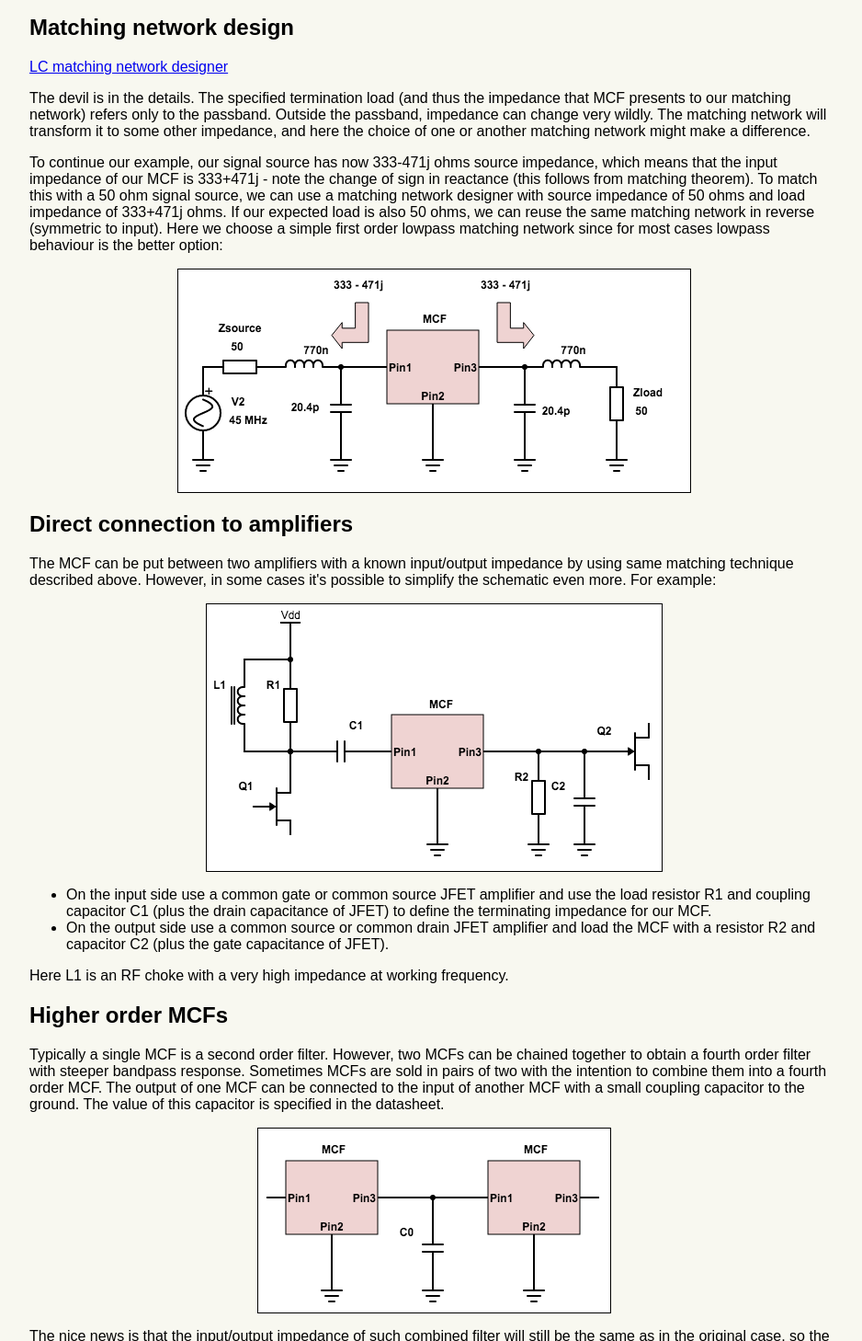
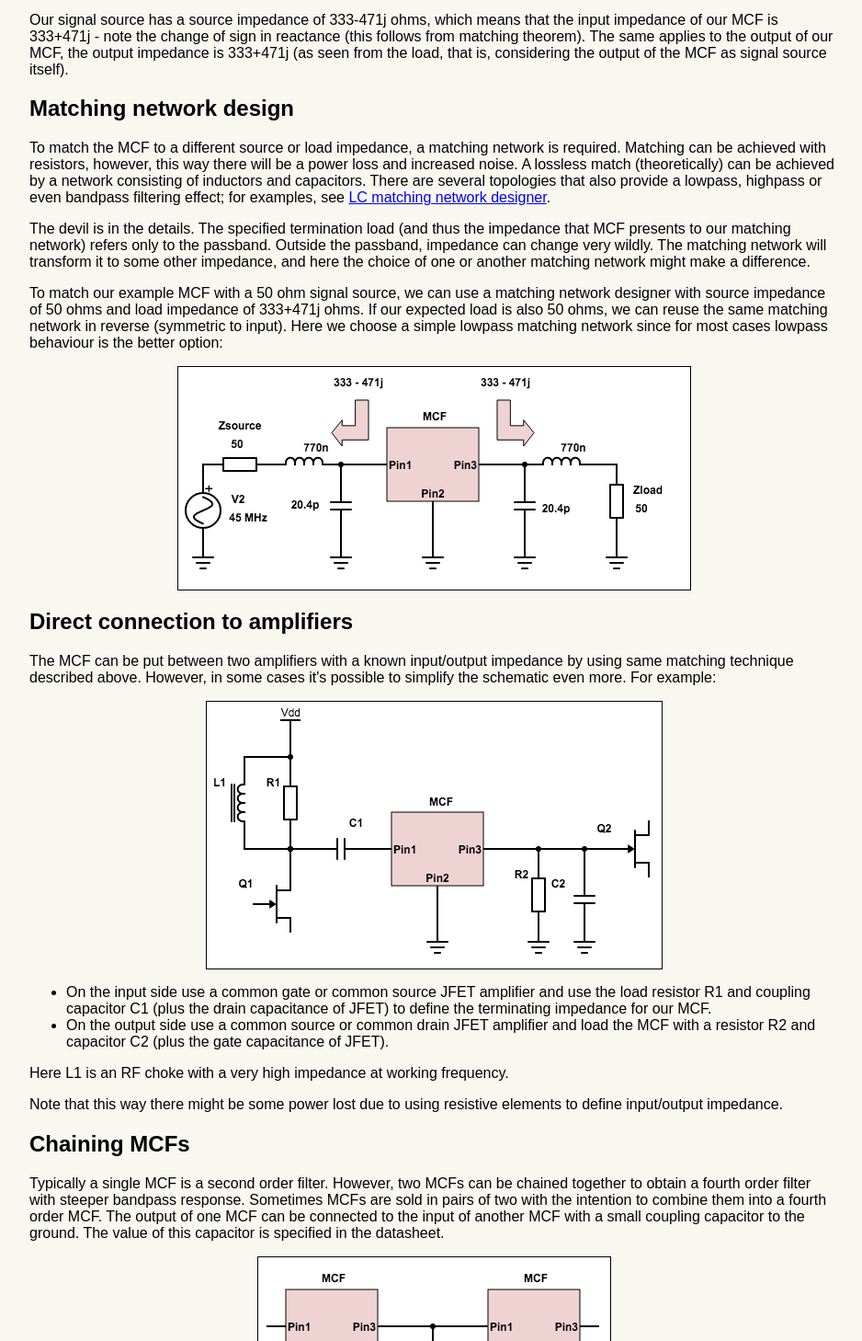
Before and after one commit to kgoba/kgoba.github.io, a plain HTML site: page mcf.html in a window 1280 px wide. Shown: the part 1077-2535 px from the top of the page at 92% size, without its empty margins (168-1106 px from the left). Drawn offline with Linux system fonts and the light colour scheme.

Commit message:
Minor updates in MCF page

```diff
--- a/mcf.html
+++ b/mcf.html
@@ -43,18 +43,24 @@
     <p>This means our example can be represented like this:</p>
     <img src="png/mcf_2.png" class="center"/>
 
+    <p>Our signal source has a source impedance of 333-471j ohms, which means that the input impedance of our MCF is 333+471j - note the change of sign in reactance (this follows from matching theorem).
+        The same applies to the output of our MCF, the output impedance is 333+471j (as seen from the load, that is, considering the output of the MCF as signal source itself).</p>
+
     <h2>Matching network design</h2>
 
-    <p><a href="https://home.sandiego.edu/~ekim/e194rfs01/jwmatcher/matcher2.html">LC matching network designer</a></p>
+    <p>To match the MCF to a different source or load impedance, a matching network is required.
+        Matching can be achieved with resistors, however, this way there will be a power loss and increased noise.
+        A lossless match (theoretically) can be achieved by a network consisting of inductors and capacitors.
+        There are several topologies that also provide a lowpass, highpass or even bandpass filtering effect; for examples, see <a href="https://home.sandiego.edu/~ekim/e194rfs01/jwmatcher/matcher2.html">LC matching network designer</a>.
+    </p>
 
     <p>The devil is in the details. The specified termination load (and thus the impedance that MCF presents to our matching network) refers only to the passband.
         Outside the passband, impedance can change very wildly.
         The matching network will transform it to some other impedance, and here the choice of one or another matching network might make a difference.</p>
 
-    <p>To continue our example, our signal source has now 333-471j ohms source impedance, which means that the input impedance of our MCF is 333+471j - note the change of sign in reactance (this follows from matching theorem).
-        To match this with a 50 ohm signal source, we can use a matching network designer with source impedance of 50 ohms and load impedance of 333+471j ohms.
+    <p>To match our example MCF with a 50 ohm signal source, we can use a matching network designer with source impedance of 50 ohms and load impedance of 333+471j ohms.
         If our expected load is also 50 ohms, we can reuse the same matching network in reverse (symmetric to input).
-        Here we choose a simple first order lowpass matching network since for most cases lowpass behaviour is the better option:</p>
+        Here we choose a simple lowpass matching network since for most cases lowpass behaviour is the better option:</p>
     <img src="png/mcf_3.png" class="center"/>
 
     <h2>Direct connection to amplifiers</h2>
@@ -75,7 +81,9 @@
         Here L1 is an RF choke with a very high impedance at working frequency.
     </p>
 
-    <h2>Higher order MCFs</h2>
+    <p>Note that this way there might be some power lost due to using resistive elements to define input/output impedance.</p>
+
+    <h2>Chaining MCFs</h2>
 
     <p>Typically a single MCF is a second order filter. However, two MCFs can be chained together to obtain a fourth order filter with steeper bandpass response.
         Sometimes MCFs are sold in pairs of two with the intention to combine them into a fourth order MCF.
```
